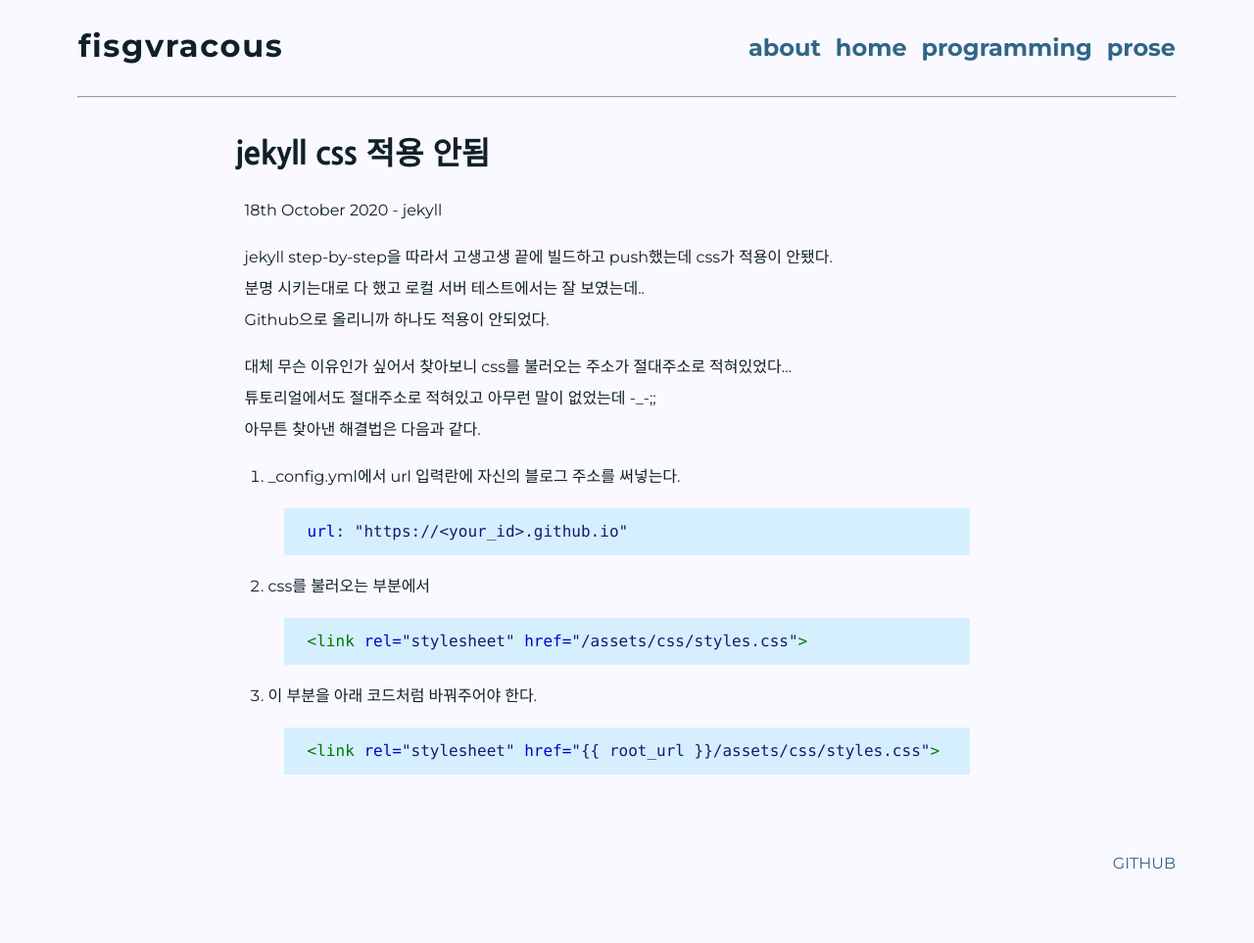
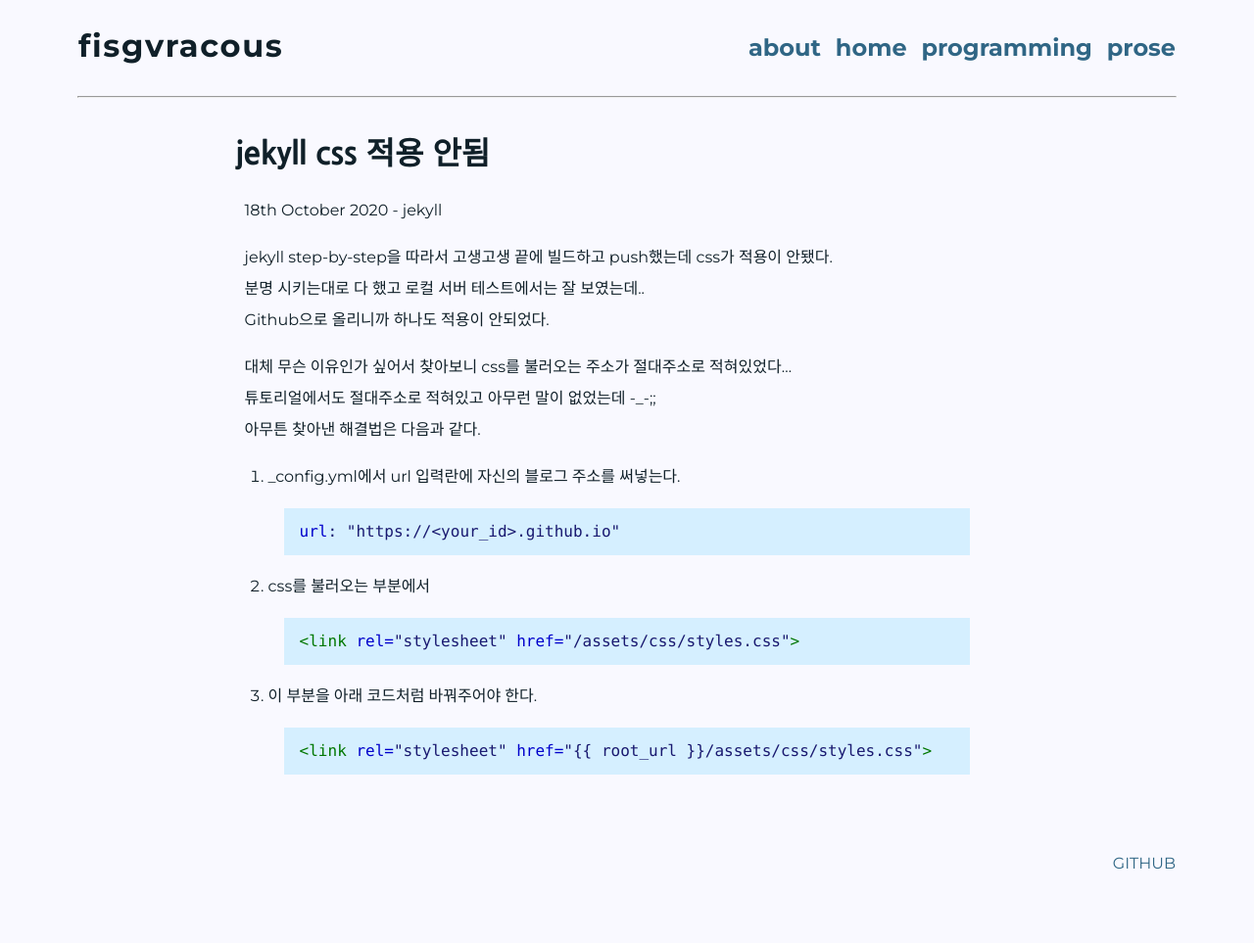
Before and after one commit to whoato/whoato.github.io, a Jekyll site: the page built from _posts/2020-10-18-Jekyll-css-not-working.md, in a window 1280 px wide. Shown: the whole page at 98% size. Built offline with Jekyll 4.4.1, drawn with Linux system fonts in a browser that asks for light colours; some web fonts are replaced.

Commit message:
Update syntax.css

```diff
--- a/assets/css/syntax.css
+++ b/assets/css/syntax.css
@@ -2,7 +2,7 @@
 	font-family: 'D2 Coding', "Consolas", monospace;
 }
 .highlight table td { padding: 5px; }
-.highlight pre { padding: 0.5rem; margin: 1rem; }
+.highlight pre { padding: 0.5rem; margin: 0.5rem; }
 .highlight, .highlight .w {
   color: #191970;
   background-color: #D5EFFF;
```
